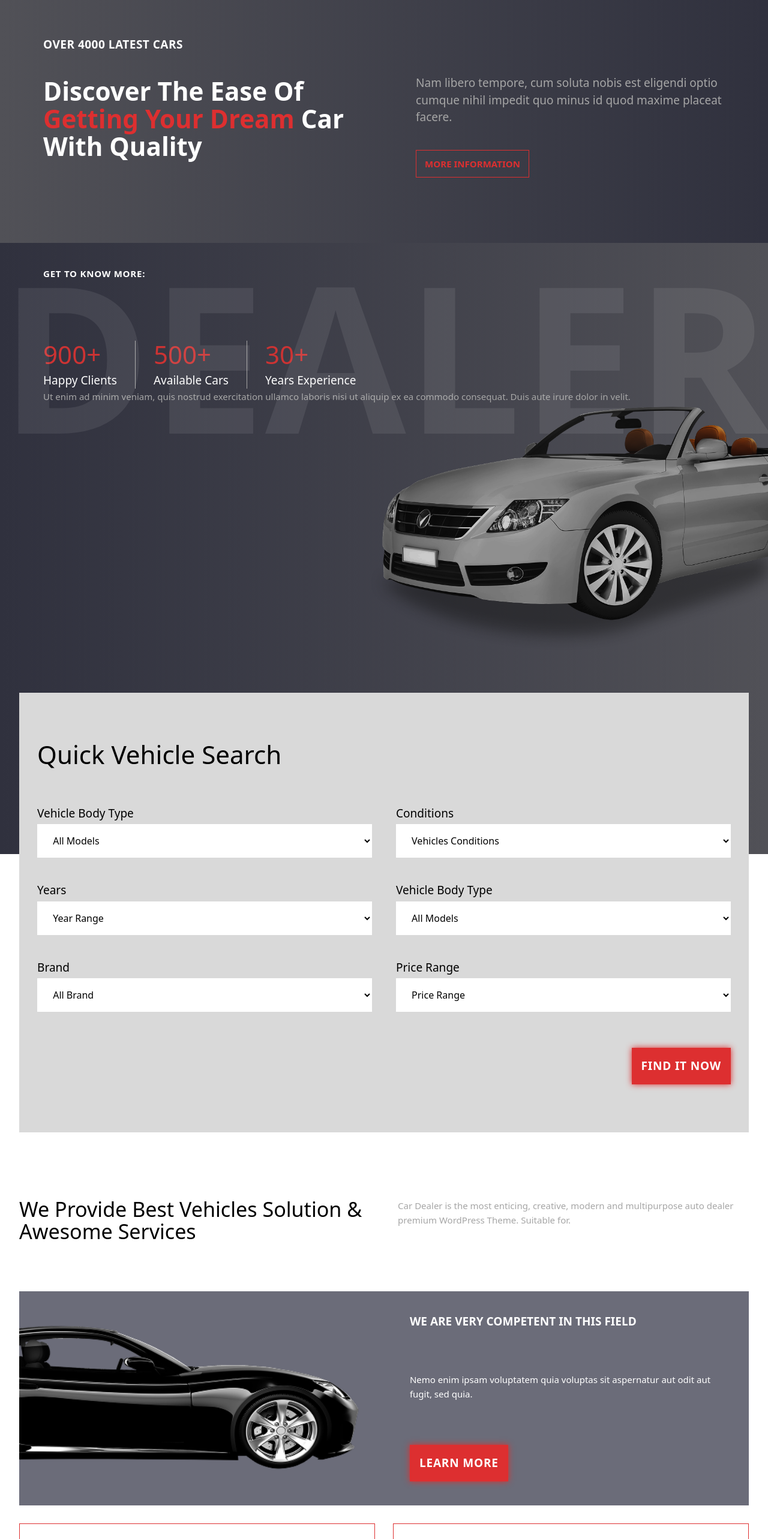
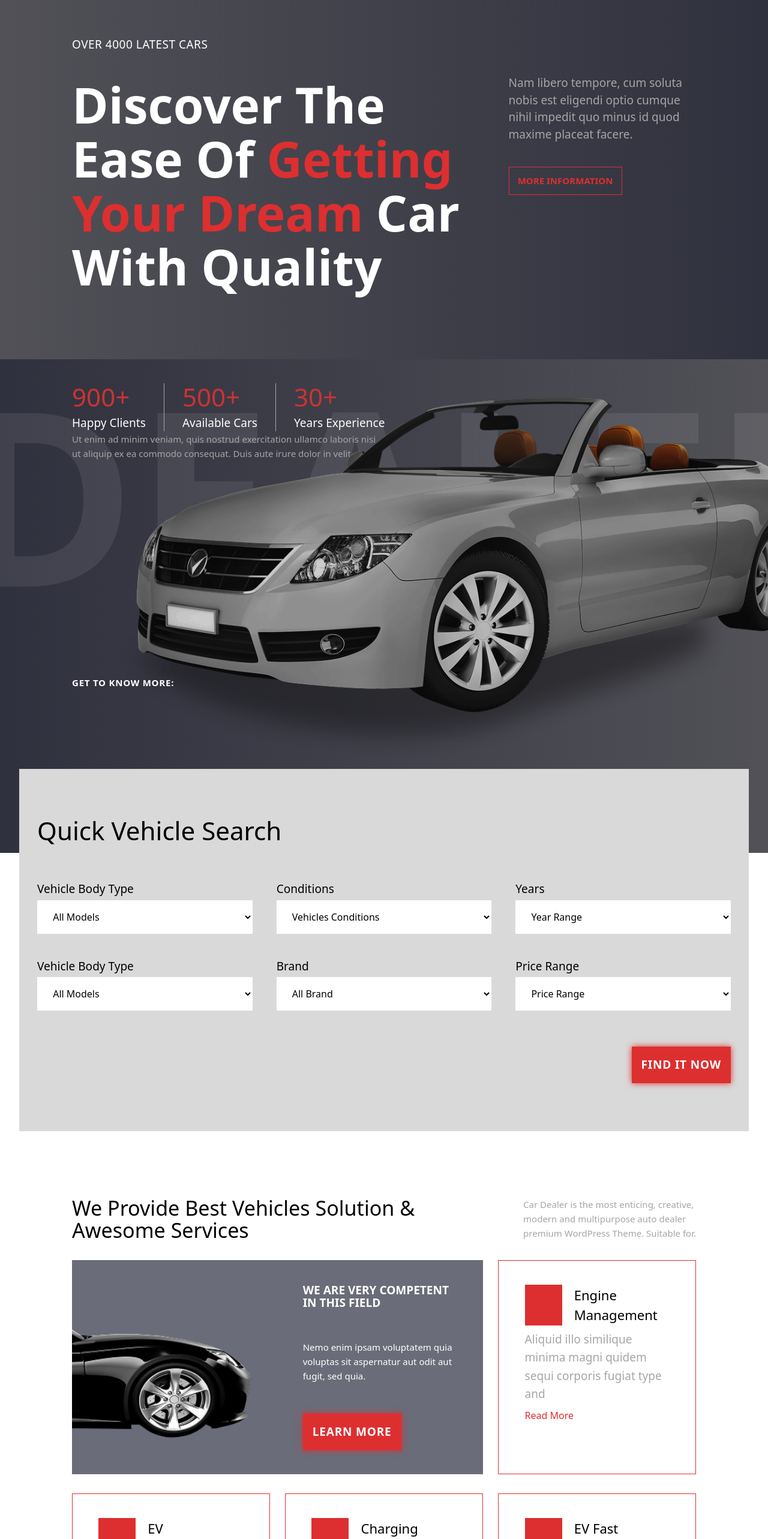
Before and after one commit to jdy8739/markup-2, a React (Vite) app: page / in a window 1280 px wide. Shown: the part 140-2706 px from the top of the page at 60% size. Built offline with nearby package versions, Linux system fonts and the light colour scheme.

Commit message:
large size markup

```diff
--- a/src/components/atoms/select/Select.tsx
+++ b/src/components/atoms/select/Select.tsx
@@ -1,8 +1,12 @@
 const Select = ({ label, defaultValue }: { label: string; defaultValue: string }) => {
   return (
-    <label className="flex flex-col gap-1">
+    <label className="flex flex-col gap-1" htmlFor={label}>
       <div className="text-[1.19rem] font-[#121212]">{label}</div>
-      <select defaultValue={defaultValue} className="w-full h-[3.50rem] bg-white px-[1.38rem] py-1 focus:outline-none">
+      <select
+        defaultValue={defaultValue}
+        className="w-full h-[3.50rem] bg-white px-[1.38rem] py-1 focus:outline-none"
+        id={label}
+      >
         <option value={defaultValue} className="text-[0.94rem] font-[#9899A6]">
           {defaultValue}
         </option>
--- a/src/components/blocks/Banner.tsx
+++ b/src/components/blocks/Banner.tsx
@@ -9,13 +9,14 @@ const Banner = () => {
       to-[#515157]
       py-[12.5rem_6.81rem]
       px-[2.00rem]
+      lg:px-[7.5rem]
       flex flex-col gap-[2.50rem]
       md:px-[4.50rem]
       md:flex-row"
     >
       <div className="flex flex-col gap-[2.50rem]">
-        <p className="text-[1.19rem] tracking-wide font-bold text-white">OVER 4000 LATEST CARS</p>
-        <p className="text-[2.63rem] font-semibold text-white leading-[1.1]">
+        <p className="text-[1.19rem] tracking-wide font-bold text-white lg:font-normal">OVER 4000 LATEST CARS</p>
+        <p className="text-[2.63rem] font-semibold text-white leading-[1.1] lg:text-[5.13rem]">
           Discover The Ease Of
           <span className="text-[#DD2F30]"> Getting Your Dream </span>
           Car With Quality
--- a/src/components/blocks/Car.tsx
+++ b/src/components/blocks/Car.tsx
@@ -6,6 +6,7 @@ const Car = () => {
       className="
       pt-[2.50rem]
       pb-[24.13rem]
+      lg:pb-[15.00rem]
       px-[2.00rem]
       bg-linear-to-l
       from-[#515157]
@@ -17,6 +18,7 @@ const Car = () => {
       gap-[1.88rem]
       md:px-[4.50rem]
       md:pb-[21.06rem]
+      lg:px-[7.50rem]
       "
     >
       <div
@@ -29,11 +31,14 @@ const Car = () => {
         text-[#FEFEFE]
         leading-[1.1]
         opacity-8
-        md:text-[21.25rem]"
+        md:text-[21.25rem]
+        lg:text-[25.31rem]
+        lg:left-[-4.6rem]
+        "
       >
         DEALER
       </div>
-      <div className="flex flex-col gap-[6.25rem] md:flex-col-reverse">
+      <div className="flex flex-col gap-[6.25rem] md:flex-col-reverse lg:flex-col lg:gap-0 relative">
         <div>
           <ul className="flex flex-col gap-[1.88rem] md:flex-row">
             <li className="flex flex-col gap-[0.38rem]">
@@ -51,7 +56,7 @@ const Car = () => {
               <div className="text-[#FEFEFE] text-[1.19rem]">Years Experience</div>
             </li>
           </ul>
-          <p className="text-[#A6A6A6] text-[0.94rem] leading-[1.6]">
+          <p className="text-[#A6A6A6] text-[0.94rem] leading-[1.6] lg:w-[31.63rem]">
             Ut enim ad minim veniam, quis nostrud exercitation ullamco laboris nisi ut aliquip ex ea commodo consequat.
             Duis aute irure dolor in velit.
           </p>
@@ -59,11 +64,21 @@ const Car = () => {
             <img
               src={car}
               alt="car"
-              className="absolute bottom-0 left-0 md:right-[-12rem] md:left-auto max-w-none h-full"
+              className="
+              absolute
+              bottom-0
+              left-0
+              md:right-[-12rem]
+              md:left-auto
+              max-w-none
+              h-full
+              lg:h-[38.13rem]
+              lg:top-[-7rem]
+              "
             />
           </div>
         </div>
-        <div>
+        <div className="lg:absolute lg:bottom-[2rem]">
           <p className="font-bold tracking-wider text-white text-[0.94rem]">GET TO KNOW MORE:</p>
           <ul></ul>
         </div>
--- a/src/components/blocks/Form.tsx
+++ b/src/components/blocks/Form.tsx
@@ -28,7 +28,7 @@ const Form = () => {
         <div>
           <h2 className="text-[2.63rem] font-medium font-[#121212] leading-[1.1]">Quick Vehicle Search</h2>
         </div>
-        <div className="flex flex-col gap-[2.50rem] md:grid md:grid-cols-2 md:grid-rows-2">
+        <div className="flex flex-col gap-[2.50rem] md:grid md:grid-cols-2 md:grid-rows-2 lg:grid-cols-3 lg:grid-rows-2">
           <div>
             <Select label="Vehicle Body Type" defaultValue="All Models" />
           </div>
--- a/src/components/blocks/Products.tsx
+++ b/src/components/blocks/Products.tsx
@@ -14,23 +14,25 @@ const Products = () => {
         flex flex-col
         gap-[5.00rem]"
     >
-      <div className="h-[15.44rem] md:h-[23.38rem]">
+      <div className="h-[15.44rem] md:h-[23.38rem] lg:h-[34.38rem]">
         <img src={profile} alt="profile" className="w-full h-full object-top object-cover" />
       </div>
-      <div className="md:pr-[3.81rem]">
-        <div className="flex flex-col gap-[2.5rem]">
-          <h2 className="text-[2.13rem] font-medium">Our Featured Car</h2>
-          <p className="text-[1.19rem] font-light text-[#A6A6A6] leading-[1.6]">
-            Lorem ipsum dolor sit amet, consectetur adipiscing elit, sed do eiusmod tempor incididunt ut labore et
-            dolore magna.
-          </p>
-          <div>
+      <div className="md:pr-[3.81rem] lg:px-[7.38rem]">
+        <div className="flex flex-col gap-[2.5rem] lg:flex-row lg:justify-between">
+          <div className="flex flex-col gap-[1.25rem] lg:w-[50%]">
+            <h2 className="text-[2.13rem] font-medium">Our Featured Car</h2>
+            <p className="text-[1.19rem] font-light text-[#A6A6A6] leading-[1.6]">
+              Lorem ipsum dolor sit amet, consectetur adipiscing elit, sed do eiusmod tempor incididunt ut labore et
+              dolore magna.
+            </p>
+          </div>
+          <div className="lg:self-end">
             <BlurButton>FIND MORE</BlurButton>
           </div>
         </div>
       </div>
-      <div className="md:pr-[3.81rem]">
-        <ul className="flex flex-col gap-[3.75rem]">
+      <div className="md:pr-[3.81rem] lg:px-[7.38rem]">
+        <ul className="flex flex-col gap-[3.75rem] lg:flex-row lg:gap-[1rem]">
           <li className="h-[37.13rem] relative">
             <div className="absolute top-0 right-0 w-full h-full bg-[#A6A6A6] opacity-16" />
             <div className="h-[18.75rem] bg-linear-to-tl from-[rgba(88,88,88,0.62)] to-white py-[1.25rem] px-[1.50rem] flex flex-col justify-between">
@@ -44,7 +46,7 @@ const Products = () => {
             </div>
             <div className="pt-[2.38rem] h-[18.75rem] pb-[1.88rem] px-[1.50rem] flex flex-col justify-between">
               <div className="flex flex-col gap-[1.25rem]">
-                <h2 className="text-[1.88rem] text-[#101C48]">Audi A4 Avant White 2013</h2>
+                <h2 className="text-[1.88rem] text-[#101C48] lg:text-[1.38rem]">Audi A4 Avant White 2013</h2>
                 <div>
                   <div></div>
                   <div>5.0 (100+ Reviews)</div>
@@ -75,7 +77,7 @@ const Products = () => {
             </div>
             <div className="pt-[2.38rem] h-[18.75rem] pb-[1.88rem] px-[1.50rem] flex flex-col justify-between">
               <div className="flex flex-col gap-[1.25rem]">
-                <h2 className="text-[1.88rem] text-[#101C48]">Audi A5 Cabriolet 2.0TFSI</h2>
+                <h2 className="text-[1.88rem] text-[#101C48] lg:text-[1.38rem]">Audi A5 Cabriolet 2.0TFSI</h2>
                 <div>
                   <div></div>
                   <div>5.0 (100+ Reviews)</div>
@@ -106,7 +108,7 @@ const Products = () => {
             </div>
             <div className="pt-[2.38rem] h-[18.75rem] pb-[1.88rem] px-[1.50rem] flex flex-col justify-between">
               <div className="flex flex-col gap-[1.25rem]">
-                <h2 className="text-[1.88rem] text-[#101C48]">Pontiac Solstice GXP Coupe</h2>
+                <h2 className="text-[1.88rem] text-[#101C48] lg:text-[1.38rem]">Pontiac Solstice GXP Coupe</h2>
                 <div>
                   <div></div>
                   <div>5.0 (100+ Reviews)</div>
--- a/src/components/blocks/ServiceList.tsx
+++ b/src/components/blocks/ServiceList.tsx
@@ -8,18 +8,20 @@ const ServiceList = () => {
         py-[3.44rem]
         px-[2rem]
         flex flex-col
-        gap-[1.88rem]"
+        gap-[1.88rem]
+        lg:px-[7.50rem]"
     >
-      <div className="flex flex-col gap-[5rem]">
-        <div className="flex flex-col gap-[1.88rem] md:flex-row md:justify-between">
-          <h2 className="text-[2.13rem] font-medium leading-[1.1]">
+      <div className="flex flex-col gap-[1.88rem] md:gap-auto md:flex-row md:justify-between lg:gap-0">
+        <h2 className="text-[2.13rem] font-medium leading-[1.1] lg:w-[43.38rem]">
           We Provide Best Vehicles Solution & Awesome Services
         </h2>
-          <p className="text-[#A6A6A6] text-[0.94rem] leading-[1.6]">
+        <p className="text-[#A6A6A6] text-[0.94rem] leading-[1.6] lg:w-[18rem]">
           Car Dealer is the most enticing, creative, modern and multipurpose auto dealer premium WordPress Theme.
           Suitable for.
         </p>
       </div>
+
+      <div className="lg:grid lg:grid-cols-3 lg:grid-rows-2 lg:gap-y-[2rem] lg:gap-x-[1.6rem]">
         <div
           className="
           bg-[#6B6C79]
@@ -28,6 +30,7 @@ const ServiceList = () => {
           gap-[1.69rem]
           md:flex-row
           md:[&>div]:w-1/2
+          lg:col-span-2
           "
         >
           <div className="h-[17.31rem] relative">
@@ -41,8 +44,8 @@ const ServiceList = () => {
             <BlurButton className="self-start">LEARN MORE</BlurButton>
           </div>
         </div>
-      </div>
-      <div className="flex flex-col gap-[1.88rem] md:grid md:grid-cols-2 md:grid-rows-2">
+
+        <div className="flex flex-col gap-[1.88rem] md:grid md:grid-cols-2 md:grid-rows-2 lg:contents">
           <div className="py-[2.50rem] px-[2.70rem] border-1 border-[#DD2F30] flex flex-col gap-2">
             <div className="flex gap-[1.25rem]">
               <div className="bg-[#DD2F30] w-[3.88rem] h-[4.25rem]" />
@@ -92,6 +95,7 @@ const ServiceList = () => {
             <div className="text-[#DD2F30]">Read More</div>
           </div>
         </div>
+      </div>
     </section>
   );
 };
--- a/src/components/blocks/Solutions.tsx
+++ b/src/components/blocks/Solutions.tsx
@@ -3,8 +3,8 @@ import solutions from '../../../public/images/solution.jpg';
 
 const Solutions = () => {
   return (
-    <section className="py-[3.44rem] px-[2rem] flex flex-col gap-[5.00rem]">
-      <div className="h-[26.00rem] md:h-[38.94rem] relative">
+    <section className="py-[3.44rem] px-[2rem] flex flex-col gap-[5.00rem] lg:px-[7.50rem] lg:flex-row">
+      <div className="h-[26.00rem] md:h-[38.94rem] relative lg:w-1/1 lg:min-w-[31.63rem]">
         <img
           src={solutions}
           alt="solutions"
@@ -53,7 +53,6 @@ const Solutions = () => {
             </div>
           </li>
         </ul>
-      </div>
 
         <div className="flex items-center gap-[2.50rem]">
           <div>
@@ -69,6 +68,7 @@ const Solutions = () => {
             </div>
           </div>
         </div>
+      </div>
     </section>
   );
 };
```
Lines whose indentation alone changed are shown as unchanged.
